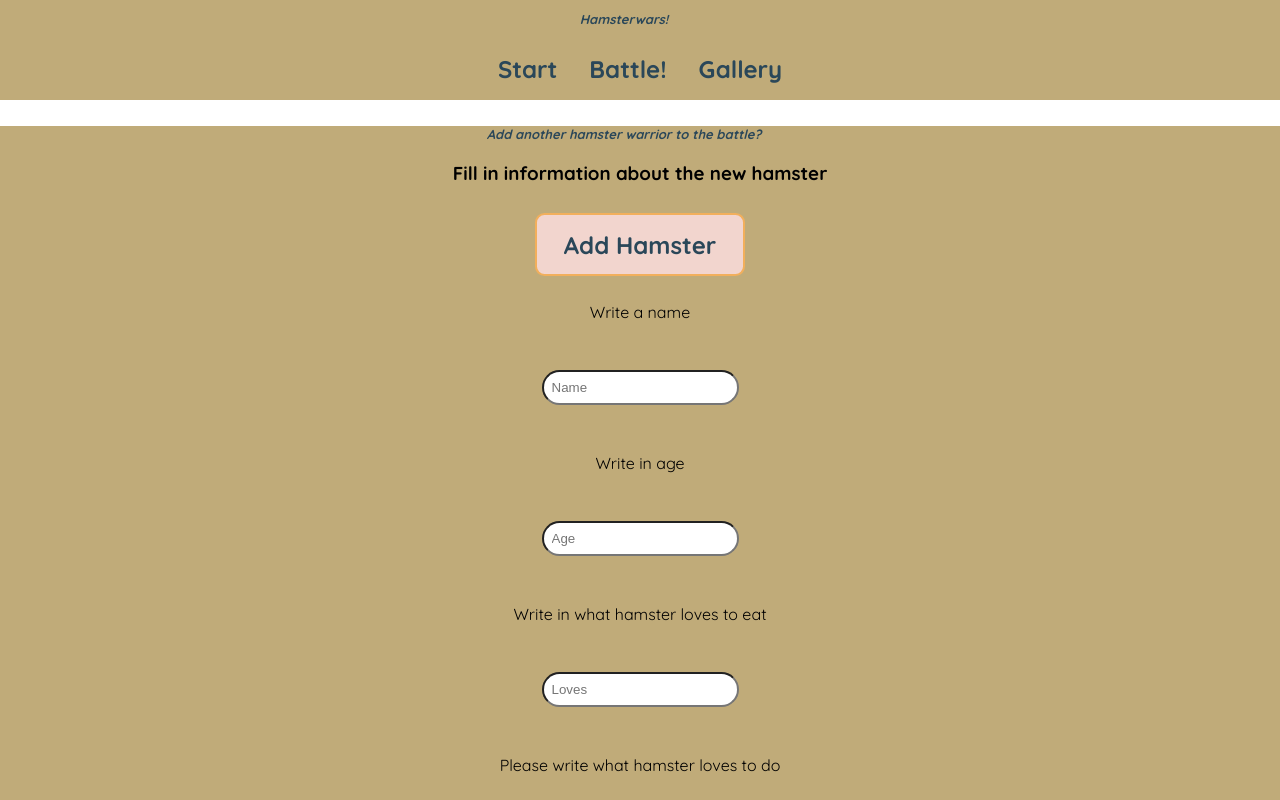
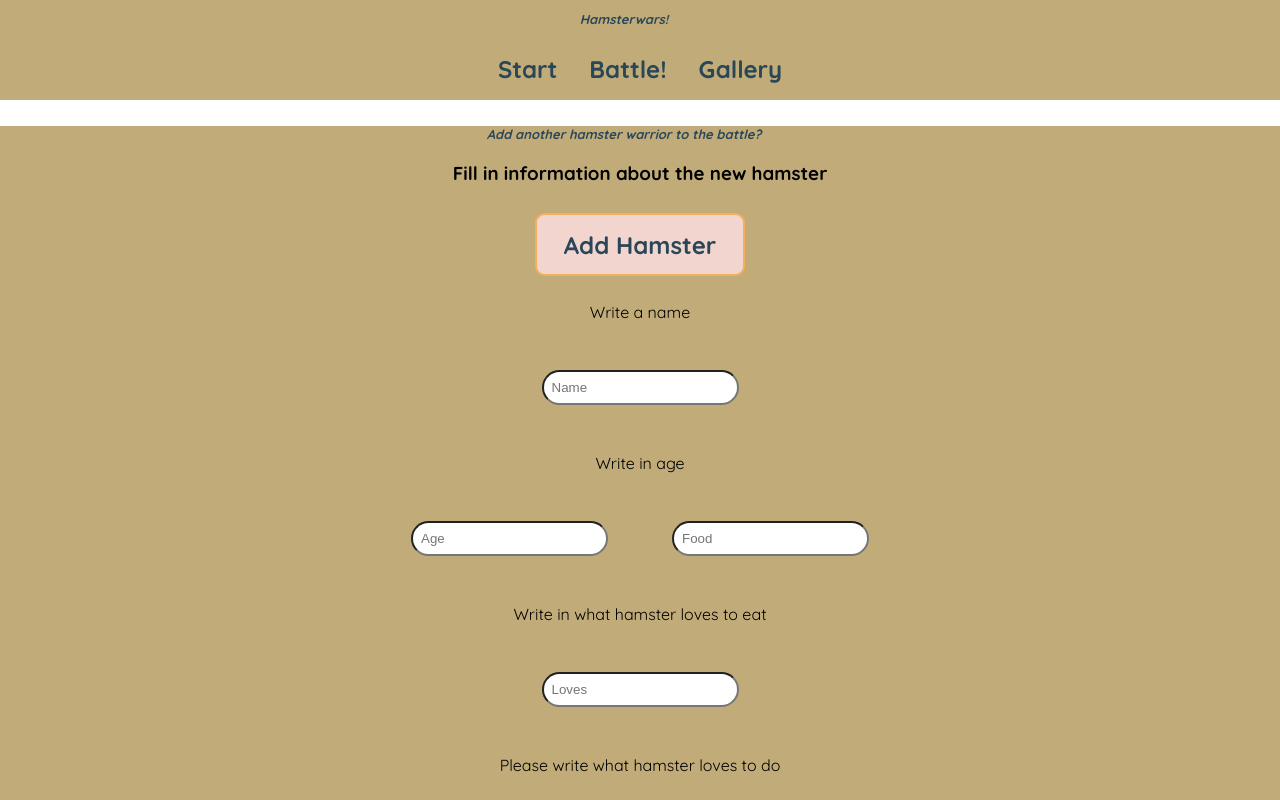
Before and after one commit to AndreeChamoun/React-recoil-Hamsterwar, a React (Vite) app: page /Gallery in a window 1280 px wide. Both pictures are taken after a click on the button "Add Hamster". Shown: the top 800 px of the page. Built offline with nearby package versions, Linux system fonts and the light colour scheme; no server answers.

Commit message:
make it better

```diff
--- a/src/components/Gallery/PostHams.tsx
+++ b/src/components/Gallery/PostHams.tsx
@@ -85,7 +85,15 @@ const PostHamster = () => {
             value={age}
             onChange={event => setAge(event.target.value)}
           />
+            <input
+            className={styles.forms}
+            type="text"
+            placeholder="Food"
+            value={favFood}
+            onChange={event => setFavFood(event.target.value)}
+          />
             {favFoodValidation === false ? <p>Write in what hamster loves to eat</p> : <p>Success!</p>}
+
             <input
             className={styles.forms}
             type="text"
```
